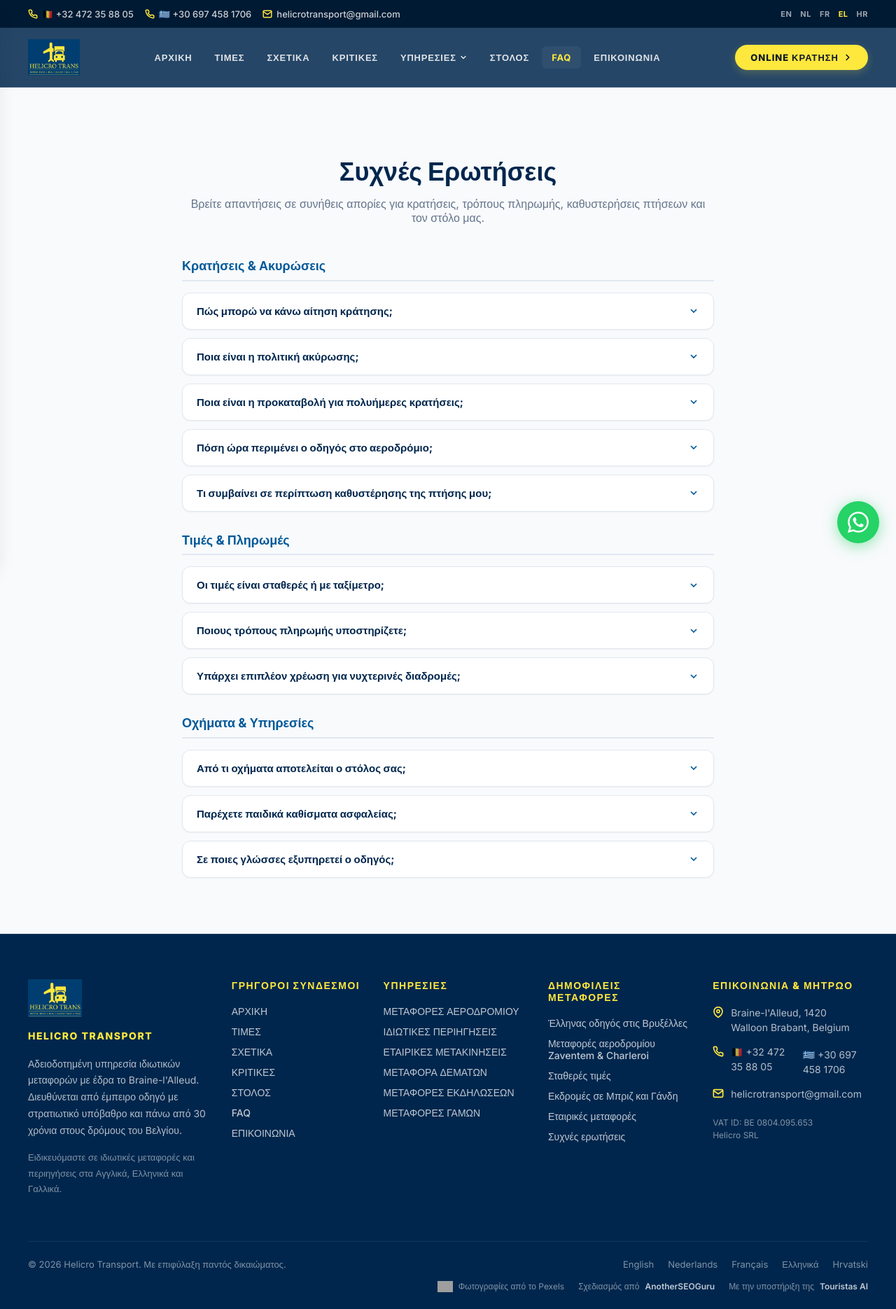
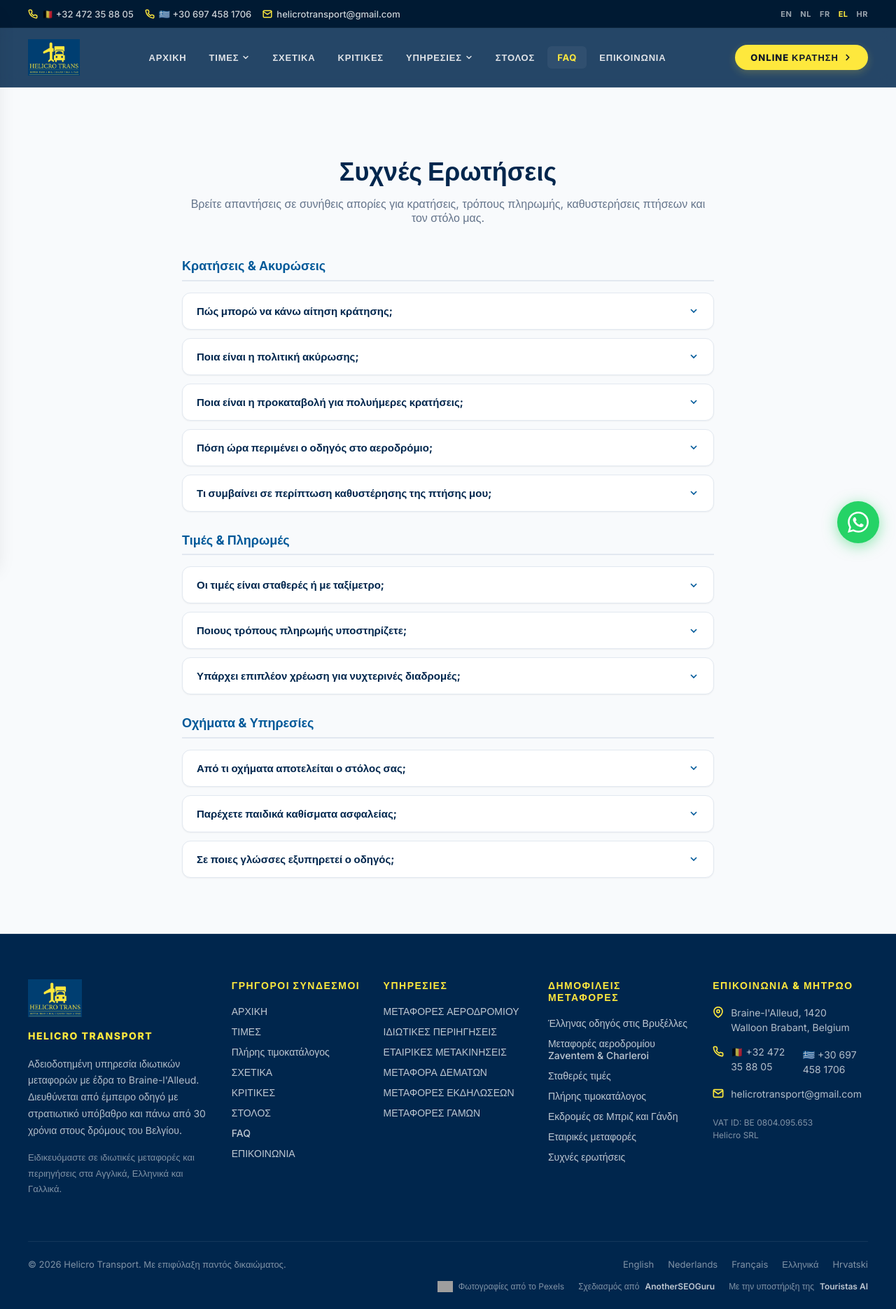
Before and after one commit to otouristas/helibre, a Next.js app: page /el/faq in a window 1280 px wide. Shown: the whole page at 70% size. Built offline with nearby package versions, Linux system fonts and the light colour scheme; grey boxes are pictures that could not be loaded.

Commit message:
Add the full price list to the Pricing menu.
Desktop and mobile headers now open Rates & calculator and the full price list. The same list is linked from the footer, the pricing page, and the Greek and Croatian link groups.

Co-authored-by: greececycladesgr <greececycladesgr@gmail.com>

```diff
--- a/src/components/Footer.tsx
+++ b/src/components/Footer.tsx
@@ -4,7 +4,7 @@ import React from 'react';
 import Link from 'next/link';
 import Image from 'next/image';
 import { usePathname } from 'next/navigation';
-import { getLangFromPath, translations } from '@/config/translations';
+import { getLangFromPath, priceListHref, translations } from '@/config/translations';
 import { HUB_LINKS } from '@/config/hubLinks';
 import styles from './Footer.module.css';
 
@@ -43,6 +43,7 @@ export default function Footer() {
           <ul className={styles.list}>
             <li><Link href={localizePath('/')} className={styles.link}>{t.home}</Link></li>
             <li><Link href={localizePath('/pricing')} className={styles.link}>{t.pricing}</Link></li>
+            <li><Link href={priceListHref(lang)} className={styles.link}>{t.priceList}</Link></li>
             <li><Link href={localizePath('/about-us')} className={styles.link}>{t.aboutUs}</Link></li>
             <li><Link href={localizePath('/reviews')} className={styles.link}>{t.reviews}</Link></li>
             <li><Link href={localizePath('/fleet')} className={styles.link}>{t.fleet}</Link></li>
--- a/src/components/MobileDrawer.tsx
+++ b/src/components/MobileDrawer.tsx
@@ -3,7 +3,7 @@
 import React from 'react';
 import Link from 'next/link';
 import { usePathname } from 'next/navigation';
-import { getLangFromPath, translations } from '@/config/translations';
+import { getLangFromPath, isPriceListPath, priceListHref, translations } from '@/config/translations';
 import styles from './MobileDrawer.module.css';
 
 interface MobileDrawerProps {
@@ -82,9 +82,15 @@ export default function MobileDrawer({ isOpen, onClose }: MobileDrawerProps) {
           <Link href={localizePath('/')} className={isActive('/')} onClick={onClose}>
             {t.home}
           </Link>
-          <Link href={localizePath('/pricing')} className={isActive('/pricing')} onClick={onClose}>
-            {t.pricing}
-          </Link>
+          <div className={styles.sectionTitle} style={{ marginTop: '12px' }}>{t.pricing}</div>
+          <div className={styles.servicesList}>
+            <Link href={localizePath('/pricing')} className={isServiceActive('/pricing')} onClick={onClose}>
+              {t.ratesOverview}
+            </Link>
+            <Link href={priceListHref(lang)} className={isPriceListPath(pathname) ? `${styles.serviceLink} ${styles.serviceActive}` : styles.serviceLink} onClick={onClose}>
+              {t.priceList}
+            </Link>
+          </div>
           <Link href={localizePath('/about-us')} className={isActive('/about-us')} onClick={onClose}>
             {t.aboutUs}
           </Link>
--- a/src/components/Navbar.module.css
+++ b/src/components/Navbar.module.css
@@ -191,10 +191,18 @@
   transition: var(--transition-fast);
 }
 
+.dropdownWide {
+  width: 290px;
+}
+
 .dropdownItem:hover {
   background: var(--accent);
   color: #111827;
   text-decoration: none;
+}
+
+.dropdownItemActive {
+  color: var(--accent);
 }
 
 .rightSection {
--- a/src/components/Navbar.tsx
+++ b/src/components/Navbar.tsx
@@ -3,7 +3,7 @@
 import React, { useState, useEffect } from 'react';
 import Link from 'next/link';
 import { usePathname } from 'next/navigation';
-import { getLangFromPath, translations } from '@/config/translations';
+import { getLangFromPath, isPriceListPath, priceListHref, translations } from '@/config/translations';
 import styles from './Navbar.module.css';
 
 interface NavbarProps {
@@ -112,7 +112,18 @@ export default function Navbar({ onOpenMobileMenu }: NavbarProps) {
           {/* Desktop Navigation Links */}
           <nav className={styles.navLinks}>
             <Link href={localizePath('/')} className={isActive('/')}>{t.home}</Link>
-            <Link href={localizePath('/pricing')} className={isActive('/pricing')}>{t.pricing}</Link>
+            <div className={styles.dropdownContainer}>
+              <span className={`${styles.navItem} ${pathname.includes('/pricing') || isPriceListPath(pathname) ? styles.active : ''} flex items-center`}>
+                {t.pricing}
+                <svg width="12" height="12" viewBox="0 0 24 24" fill="none" stroke="currentColor" strokeWidth="3" strokeLinecap="round" strokeLinejoin="round" style={{ marginLeft: '4px' }}>
+                  <polyline points="6 9 12 15 18 9"></polyline>
+                </svg>
+              </span>
+              <div className={`${styles.dropdown} ${styles.dropdownWide}`}>
+                <Link href={localizePath('/pricing')} className={`${styles.dropdownItem} ${pathname.includes('/pricing') ? styles.dropdownItemActive : ''}`}>{t.ratesOverview}</Link>
+                <Link href={priceListHref(lang)} className={`${styles.dropdownItem} ${isPriceListPath(pathname) ? styles.dropdownItemActive : ''}`}>{t.priceList}</Link>
+              </div>
+            </div>
             <Link href={localizePath('/about-us')} className={isActive('/about-us')}>{t.aboutUs}</Link>
             <Link href={localizePath('/reviews')} className={isActive('/reviews')}>{t.reviews}</Link>
 
--- a/src/config/hubLinks.ts
+++ b/src/config/hubLinks.ts
@@ -143,6 +143,7 @@ export const HUB_LINKS: Record<Locale, HubLinkGroup[]> = {
         { href: '/el/greek-driver-brussels', label: 'Έλληνας οδηγός στις Βρυξέλλες' },
         { href: '/el/services/airport', label: 'Μεταφορές αεροδρομίου Zaventem & Charleroi' },
         { href: '/el/pricing', label: 'Σταθερές τιμές' },
+        { href: '/price-list', label: 'Πλήρης τιμοκατάλογος' },
         { href: '/el/services/sightseeing', label: 'Εκδρομές σε Μπριζ και Γάνδη' },
         { href: '/el/services/corporate', label: 'Εταιρικές μεταφορές' },
         { href: '/el/faq', label: 'Συχνές ερωτήσεις' },
@@ -156,6 +157,7 @@ export const HUB_LINKS: Record<Locale, HubLinkGroup[]> = {
         { href: '/hr/croatian-driver-brussels', label: 'Privatni vozač za putnike iz Hrvatske' },
         { href: '/hr/services/airport', label: 'Transferi Zaventem i Charleroi' },
         { href: '/hr/pricing', label: 'Fiksne cijene' },
+        { href: '/price-list', label: 'Cjeloviti cjenik' },
         { href: '/hr/services/sightseeing', label: 'Izleti u Bruges i Gent' },
         { href: '/hr/services/corporate', label: 'Korporativni prijevoz' },
         { href: '/hr/faq', label: 'Česta pitanja' },
--- a/src/config/translations.ts
+++ b/src/config/translations.ts
@@ -5,6 +5,8 @@ export const translations = {
     // Navbar
     home: 'Home',
     pricing: 'Pricing',
+    ratesOverview: 'Rates & calculator',
+    priceList: 'Full price list',
     aboutUs: 'About Us',
     reviews: 'Reviews',
     services: 'Services',
@@ -56,6 +58,8 @@ export const translations = {
     // Navbar
     home: 'Home',
     pricing: 'Tarieven',
+    ratesOverview: 'Rekenmachine & voorwaarden',
+    priceList: 'Volledige prijslijst',
     aboutUs: 'Over Ons',
     reviews: 'Recensies',
     services: 'Diensten',
@@ -107,6 +111,8 @@ export const translations = {
     // Navbar
     home: 'Accueil',
     pricing: 'Tarifs',
+    ratesOverview: 'Calculateur et conditions',
+    priceList: 'Liste complète des tarifs',
     aboutUs: 'À Propos',
     reviews: 'Avis',
     services: 'Services',
@@ -158,6 +164,8 @@ export const translations = {
     // Navbar
     home: 'ΑΡΧΙΚΗ',
     pricing: 'ΤΙΜΕΣ',
+    ratesOverview: 'Υπολογιστής τιμών',
+    priceList: 'Πλήρης τιμοκατάλογος',
     aboutUs: 'ΣΧΕΤΙΚΑ',
     reviews: 'ΚΡΙΤΙΚΕΣ',
     services: 'ΥΠΗΡΕΣΙΕΣ',
@@ -209,6 +217,8 @@ export const translations = {
     // Navbar
     home: 'Početna',
     pricing: 'Cijene',
+    ratesOverview: 'Kalkulator i uvjeti',
+    priceList: 'Cjeloviti cjenik',
     aboutUs: 'O nama',
     reviews: 'Recenzije',
     services: 'Usluge',
@@ -258,6 +268,17 @@ export const translations = {
   }
 };
 
+/** Full published price list. Greek and Croatian use the English list. */
+export function priceListHref(lang: Locale): string {
+  if (lang === 'nl') return '/nl/prijslijst';
+  if (lang === 'fr') return '/fr/tarifs';
+  return '/price-list';
+}
+
+export function isPriceListPath(pathname: string): boolean {
+  return pathname === '/price-list' || pathname.startsWith('/nl/prijslijst') || pathname.startsWith('/fr/tarifs');
+}
+
 export const getLangFromPath = (pathname: string): Locale => {
   if (pathname.startsWith('/nl')) return 'nl';
   if (pathname.startsWith('/fr')) return 'fr';
```
Also changed, not shown: src/components/pages/PricingClient.tsx (+8 -2 lines).
